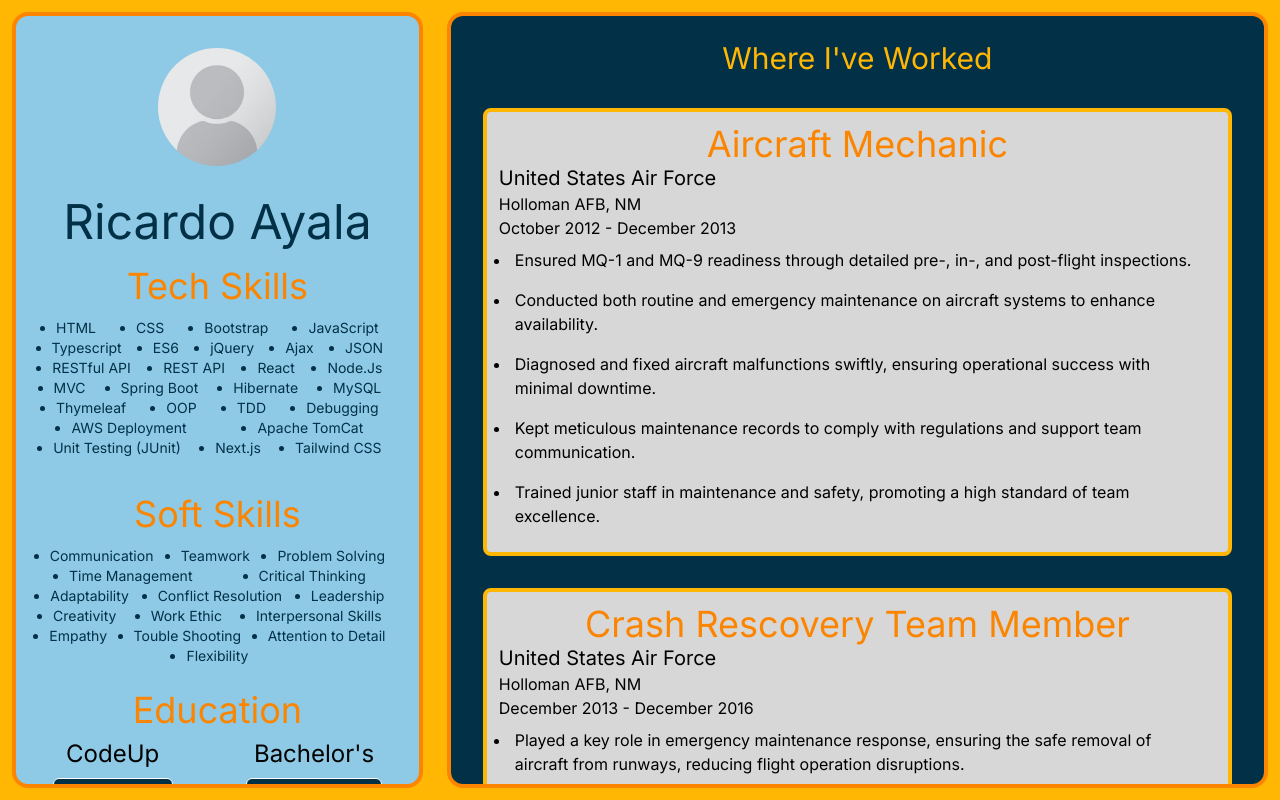
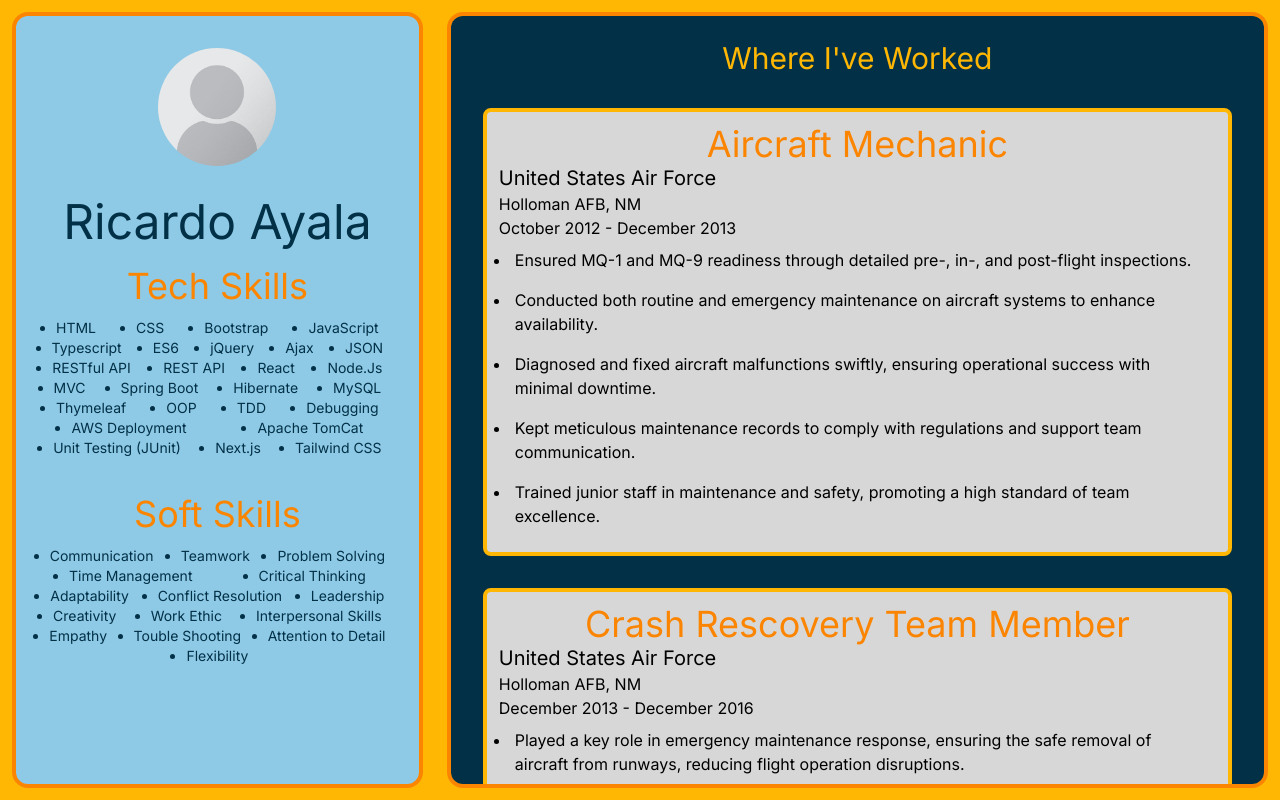
Before and after one commit to ricardoa23/cv-resume, a Next.js app: page / in a window 1280 px wide. Built offline with nearby package versions, Linux system fonts and the light colour scheme.

Commit message:
commiting to switch branches

```diff
--- a/src/components/sidebar/SideBar.tsx
+++ b/src/components/sidebar/SideBar.tsx
@@ -16,27 +16,6 @@ const SideBar = () => {
     <div className="text-5xl text-center text-accent2 pb-2" >Ricardo Ayala</div>
       <SkillsSection title="Tech Skills"/>
       <SkillsSection title="Soft Skills"/>
-      <div className="text-4xl text-accent3 text-center">Education</div>
-      <div className="flex justify-around">
-        <div className="flex flex-col">
-        <div className="text-2xl p-2 text-center">CodeUp</div>
-        <a
-                href="#"
-                className=" border border-solid border-white rounded-md min-w-[120px] bg-accent2 px-3.5 py-2.5 text-sm font-semibold text-white shadow-sm hover:bg-accent1 text-center"
-              >
-                Education
-              </a>
-        </div>
-        <div className="flex flex-col">
-        <div className="text-2xl p-2 text-center">Bachelor's</div>
-        <a
-                href="#"
-                className=" border border-solid border-white rounded-md min-w-[120px] bg-accent2 px-3.5 py-2.5 text-sm font-semibold text-white shadow-sm hover:bg-accent1 text-center"
-              >
-                Education
-              </a>
-        </div>
-      </div>
       </div>
   );
 }
```
